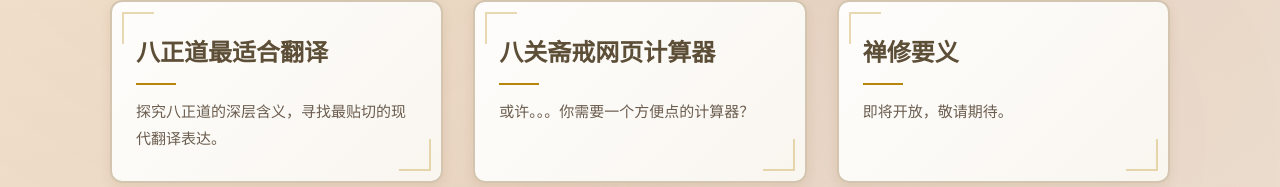
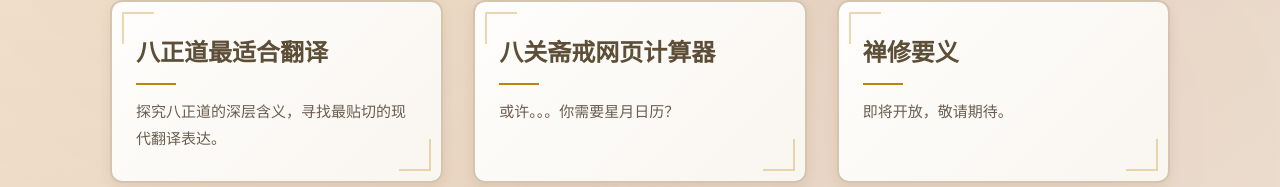
Before and after one commit to DharmaRetrace2/DharmaRetrace2.github.io, a plain HTML site: page about1.html in a window 1280 px wide. Shown: the part 421-608 px from the top of the page. Drawn offline with Linux system fonts and the light colour scheme.

Commit message:
Update about1.html

```diff
--- a/about1.html
+++ b/about1.html
@@ -269,7 +269,7 @@
         <article class="card">
           <a href="more1.html">
             <h3>八关斋戒网页计算器</h3>
-            <p>或许。。。你需要一个方便点的计算器？</p>
+            <p>或许。。。你需要星月日历？</p>
           </a>
         </article>
 
```
